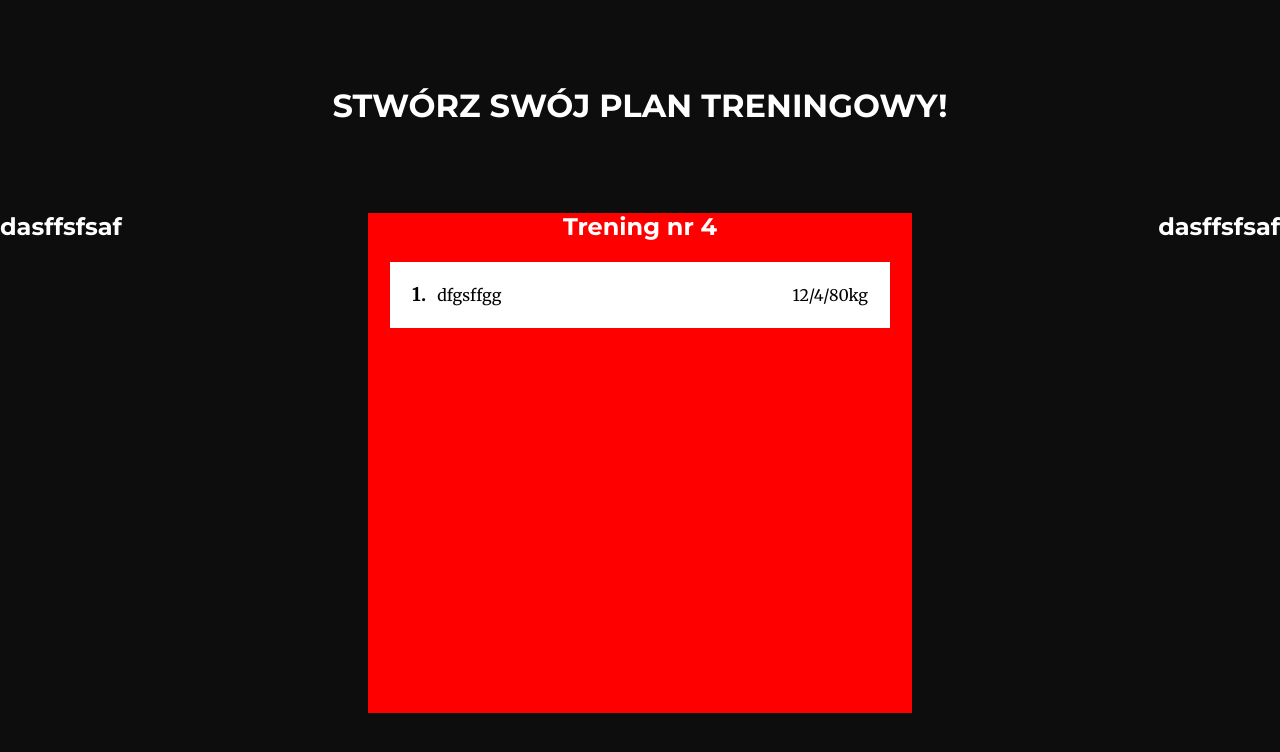
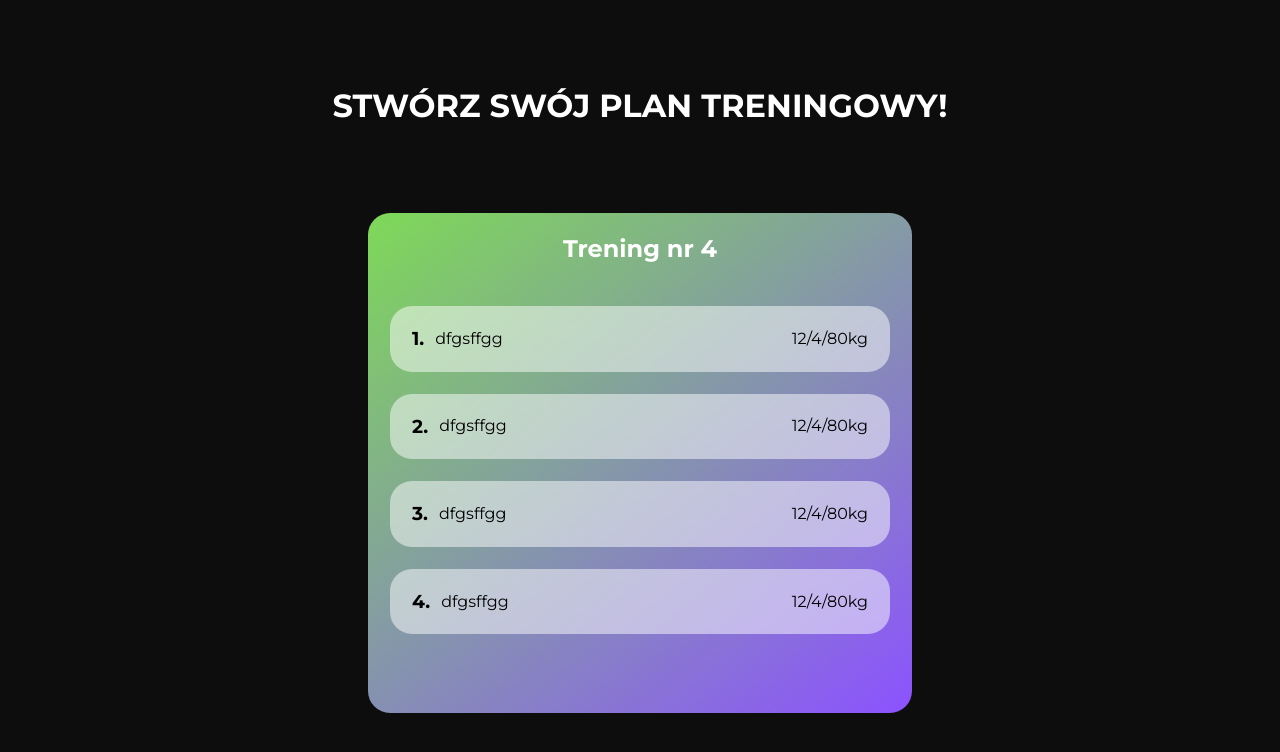
Before and after one commit to shauek97/plan-your-gainz, a React (Create React App) app: page / in a window 1280 px wide. Shown: the top 752 px of the page. Built offline with nearby package versions, Linux system fonts and the light colour scheme.

Commit message:
Changed colors

```diff
--- a/src/components/sections/Footer/Footer.module.scss
+++ b/src/components/sections/Footer/Footer.module.scss
@@ -1,4 +1,9 @@
 @import '../../../styles/settings.scss';
+
+.box{
+    text-align: center;
+    margin-top: $base-size*7;
+}
 
 .rights{
     color: white;
--- a/src/components/sections/MainSection/LeftColumns/LeftColumns.js
+++ /dev/null
@@ -1,10 +0,0 @@
-import styles from './LeftColumns.module.scss';
-
-export default function LeftColumns() {
-  return(
-
-    <div>
-      <h2>dasffsfsaf</h2>
-    </div>
-  );
-}
--- a/src/components/sections/MainSection/MainCreator/MainCreator.js
+++ b/src/components/sections/MainSection/MainCreator/MainCreator.js
@@ -16,6 +16,33 @@ export default function MainCreator() {
             <p>12/4/80kg</p>
           </div>
         </div>
+        <div className={styles.exerciseEmptyField}>
+          <div className={styles.description}>
+            <h3 className={styles.exerciseId}>2.</h3>
+            <p className={styles.exrciseName}>dfgsffgg</p>
+          </div>
+          <div className={styles.exerciseParameters}>
+            <p>12/4/80kg</p>
+          </div>
+        </div>
+        <div className={styles.exerciseEmptyField}>
+          <div className={styles.description}>
+            <h3 className={styles.exerciseId}>3.</h3>
+            <p className={styles.exrciseName}>dfgsffgg</p>
+          </div>
+          <div className={styles.exerciseParameters}>
+            <p>12/4/80kg</p>
+          </div>
+        </div>
+        <div className={styles.exerciseEmptyField}>
+          <div className={styles.description}>
+            <h3 className={styles.exerciseId}>4.</h3>
+            <p className={styles.exrciseName}>dfgsffgg</p>
+          </div>
+          <div className={styles.exerciseParameters}>
+            <p>12/4/80kg</p>
+          </div>
+        </div>
       </div>
     </section>
   );
--- a/src/components/sections/MainSection/MainCreator/MainCreator.module.scss
+++ b/src/components/sections/MainSection/MainCreator/MainCreator.module.scss
@@ -3,17 +3,24 @@
 .mainBox{
     height: 500px;
     max-width: 800px;
-    background-color: red;
+    background: rgb(126,217,87);
+    background: linear-gradient(142deg, rgba(126,217,87,1) 0%, rgba(140,82,255,1) 100%);
+    border-radius: $base-size;
+}
+
+.planName{
+    padding: $base-size;
 }
 
 .exerciseEmptyField{
-    font-family: $font-second;
+    border-radius: $base-size;
+    font-family: $font-first;
     display: flex;
     justify-content: space-between;
     align-items: center;
     margin: $base-size;
     min-width: 500px;
-    background-color: $color-light;
+    background-color: #ffffff80;
     padding: $base-size;
 }
 
--- a/src/components/sections/MainSection/MainSection.js
+++ b/src/components/sections/MainSection/MainSection.js
@@ -1,14 +1,11 @@
 import styles from './MainSection.module.scss';
-import RightColumns from './RightColumns/RightColumns';
-import LeftColumns from './LeftColumns/LeftColumns';
+
 import MainCreator from './MainCreator/MainCreator';
 
 export default function MainSection() {
   return(
     <main className={styles.box}>
-    <RightColumns />
     <MainCreator />
-    <LeftColumns />
     </main>
   );
 }
--- a/src/components/sections/MainSection/MainSection.module.scss
+++ b/src/components/sections/MainSection/MainSection.module.scss
@@ -4,7 +4,7 @@
     max-width: 1400px;
     margin: $base-size*4 auto;
     display: flex;
-    justify-content: space-between;
+    justify-content: center;
     text-align: center;
 }
 
--- a/src/components/sections/MainSection/RightColumns/RightColumns.js
+++ /dev/null
@@ -1,10 +0,0 @@
-import styles from './RightColumns.module.scss';
-
-export default function RightColumns() {
-  return(
-
-    <div>
-    <h2>dasffsfsaf</h2>
-    </div>
-  );
-}
```
